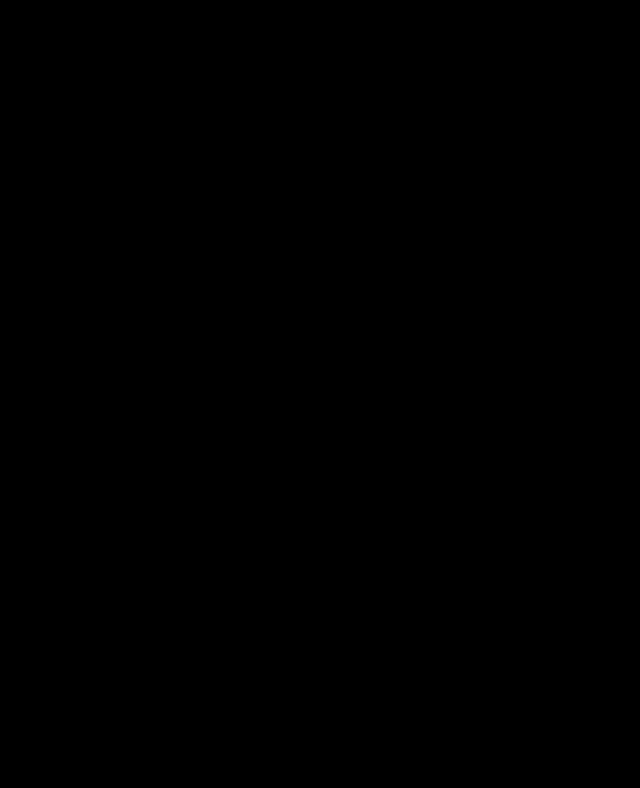
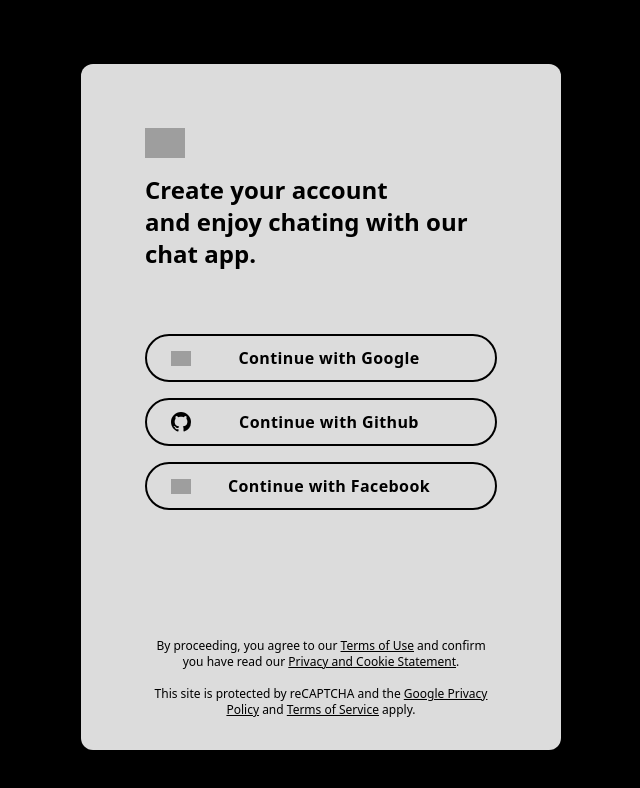
Before and after one commit to Paulhakeem/P.R.E-Chat-App, a Vue app: page /account in a window 1280 px wide. Before the commit this address had no page. Shown: the top 788 px of the page, without its empty margins (319-959 px from the left). Built offline with nearby package versions, Linux system fonts and the light colour scheme; no server answers; grey boxes are pictures that could not be loaded.

Commit message:
adding storage to store user profile picture

```diff
--- a/package.json
+++ b/package.json
@@ -14,6 +14,8 @@
     "@fortawesome/free-regular-svg-icons": "^6.4.2",
     "@fortawesome/free-solid-svg-icons": "^6.4.2",
     "@fortawesome/vue-fontawesome": "^3.0.3",
+    "@headlessui/vue": "^1.7.16",
+    "@vueuse/core": "^10.5.0",
     "firebase": "^10.5.2",
     "pinia": "^2.1.7",
     "vue": "^3.3.4",
--- a/src/components/NewMessage.vue
+++ b/src/components/NewMessage.vue
@@ -9,10 +9,13 @@ defineProps({
 </script>
 
 <template>
+  <Transition name="fade">
+
   <div
     v-show="modalActive"
     class="absolute w-full z-50 bg-[#000] bg-opacity-30 h-screen top-0 left-0 flex justify-center px-8"
   >
+  <Transition name="slide-fade">
     <div v-if="modalActive" class="p-4 bg-primary self-start mt-32 max-w-md">
       <font-awesome-icon
         @click="$emit('close-modal')"
@@ -21,5 +24,33 @@ defineProps({
       />
       <slot />
     </div>
+    </Transition>
   </div>
+</Transition>
 </template>
+
+<style scoped>
+.fade-enter-active,
+.fade-leave-active {
+  transition: opacity 0.5s ease;
+}
+
+.fade-enter-from,
+.fade-leave-to {
+  opacity: 0;
+}
+
+.slide-fade-enter-active {
+  transition: all 0.3s ease-out;
+}
+
+.slide-fade-leave-active {
+  transition: all 0.8s cubic-bezier(1, 0.5, 0.8, 1);
+}
+
+.slide-fade-enter-from,
+.slide-fade-leave-to {
+  transform: translateX(20px);
+  opacity: 0;
+}
+</style>
--- a/src/firebase/fbConfig.js
+++ b/src/firebase/fbConfig.js
@@ -1,6 +1,8 @@
 // Import the functions you need from the SDKs you need
 import { initializeApp } from "firebase/app"
 import { getFirestore } from "firebase/firestore"
+import { getStorage } from 'firebase/storage'
+import { getAuth } from "firebase/auth"
 
 const firebaseConfig = {
   apiKey: "AIzaSyDOEUALSkX3HxKbfGx-VedFhjmJJcHPoso",
@@ -15,3 +17,5 @@ const firebaseConfig = {
 // Initialize Firebase
 const app = initializeApp(firebaseConfig)
 export const db = getFirestore(app)
+export const auth = getAuth(app);
+export const storage = getStorage(app)
--- a/src/router/index.js
+++ b/src/router/index.js
@@ -1,5 +1,7 @@
 import { createRouter, createWebHistory } from 'vue-router'
 import HomeView from '../views/HomeView.vue'
+import { getAuth, onAuthStateChanged } from "firebase/auth"
+
 
 const router = createRouter({
   history: createWebHistory(import.meta.env.BASE_URL),
@@ -7,14 +9,43 @@ const router = createRouter({
     {
       path: '/',
       name: 'home',
-      component: HomeView
+      component: HomeView,
+      meta: {requiresAuth: true},
     },
     {
       path: '/chats',
       name: 'chatroom',
       component: () => import('../views/ChatRoom.vue')
+    },
+    {
+      path: '/account',
+      name: 'createaccount',
+      component: () => import('../views/CreateAccount.vue')
     }
   ]
 })
 
+const getCurrentUser = () => {
+  return new Promise ((resolve, reject) => {
+    const removeListener = onAuthStateChanged(
+      getAuth(),
+      (user) => {
+        removeListener(),
+        resolve(user)
+      },
+      reject
+    )
+  })
+}
+
+
+router.beforeEach(async(to, from, next) =>{
+  const isAuthenticated = await getCurrentUser()
+  const isAuthRequired = to.matched.some(record => record.meta.requiresAuth)
+
+  if (!isAuthenticated && isAuthRequired) next({ name: 'createaccount'})
+
+  else next()
+})
+
 export default router
--- a/src/store/chat.js
+++ b/src/store/chat.js
@@ -1,28 +1,27 @@
-import { defineStore } from "pinia"
-import { ref, onMounted } from "vue"
-import {db} from '../firebase/fbConfig'
-import { collection, addDoc, onSnapshot } from "firebase/firestore";
+import { defineStore } from "pinia";
+import { ref, onMounted, watchEffect } from "vue";
+import { db } from "../firebase/fbConfig";
+import { collection, addDoc, onSnapshot, updateDoc } from "firebase/firestore";
 
-export const useChatStore = defineStore('chats', () => {
-   const newMessage = ref(null)
-   const userName = ref(null)
-   const likes = ref(0)
-   const reply = ref(null)
-   const messages = ref ([])
-
+export const useChatStore = defineStore("chats", () => {
+  const isOnline = ref(false);
+  const newMessage = ref(null);
+  const userName = ref(null);
+  const likes = ref(0);
+  const reply = ref(null);
+  const messages = ref([]);
 
   const addMessage = () => {
-        addDoc(collection(db, "chats"), {
+    addDoc(collection(db, "chats", userId), {
       text: newMessage.value,
       userName: userName.value,
-          })
-          newMessage.value = ''
-    }
+    });
+    newMessage.value = "";
+  };
 
   const like = () => {
-        likes.value++
-
-    }
+    likes.value++;
+  };
 
   onMounted(() => {
     onSnapshot(collection(db, "chats"), (querySnapshot) => {
@@ -32,13 +31,15 @@ export const useChatStore = defineStore('chats', () => {
           id: doc.id,
           text: doc.data().text,
           userName: doc.data().userName,
-              }
-              dbChats.push(chat)
-            })
-            messages.value = dbChats
-        })
+        };
+        dbChats.push(chat);
+      });
+      messages.value = dbChats;
     })
 
-    return { newMessage, userName, likes, reply, messages, addMessage, like }
 
   })
+
+
+  return { newMessage, userName, likes, reply, messages, addMessage, like, isOnline };
+});
--- /dev/null
+++ b/src/store/profile.js
@@ -0,0 +1,9 @@
+import { defineStore } from "pinia"
+import { getStorage, ref } from "firebase/storage";
+
+
+export const useProfileStore = defineStore('profile', () => {
+    const storage = getStorage()
+
+    const imagesRef = ref(storage, 'images')
+})
--- /dev/null
+++ b/src/store/user.js
@@ -0,0 +1,25 @@
+import { defineStore } from "pinia"
+import { ref, onMounted, watchEffect } from "vue"
+import { db } from "../firebase/fbConfig"
+import { doc, updateDoc, onSnapshot } from "firebase/firestore"
+
+
+export const useUserStore = defineStore("user", () => {
+    const isOnline = ref(false)
+
+
+    const userRef = doc(db, 'users')
+
+    onMounted(() => {
+      onSnapshot(userRef, (snapshot) => {
+        isOnline.value = snapshot.exists() && snapshot.data().online
+      })
+    })
+
+
+      watchEffect(() => {
+        updateDoc(db, 'users', { online: isOnline.value })
+      })
+
+    return {isOnline}
+  })
--- /dev/null
+++ b/src/views/CreateAccount.vue
@@ -0,0 +1,122 @@
+<script setup>
+import { getAuth } from 'firebase/auth'
+import { useRouter } from 'vue-router';
+import { GoogleAuthProvider, signInWithPopup } from "firebase/auth"
+
+const provider = new GoogleAuthProvider()
+const router = useRouter()
+
+const googleLogin = () => {
+ signInWithPopup(getAuth(), provider)
+    .then(() => {
+      router.push({
+        path: "/"
+      })
+    })
+    .catch((error) => {
+      alert(error.message);
+    })
+}
+
+</script>
+
+<template>
+  <!-- component -->
+  <div class="relative py-16">
+    <div class="relative container m-auto px-6 text-[#000] md:px-12 xl:px-40">
+      <div class="m-auto md:w-8/12 lg:w-6/12 xl:w-6/12">
+        <div class="rounded-xl bg-primary shadow-xl">
+          <div class="p-6 sm:p-16">
+            <div class="space-y-4">
+              <img
+                src="https://tailus.io/sources/blocks/social/preview/images/icon.svg"
+                loading="lazy"
+                class="w-10 text-secondary"
+                alt="tailus logo"
+              />
+              <h2
+                class="mb-8 text-2xl text-cyan-900 font-bold first-letter:uppercase"
+              >
+                create your account <br />
+                and enjoy chating with our chat app.
+              </h2>
+            </div>
+            <div class="mt-16 grid space-y-4">
+              <button
+              @click="googleLogin"
+                class="group h-12 px-6 border-2 border-gray-300 rounded-full transition duration-300 hover:border-blue-400 focus:bg-blue-50 active:bg-blue-100"
+              >
+                <div
+                  class="relative flex items-center space-x-4 justify-center"
+                >
+                  <img
+                    src="https://tailus.io/sources/blocks/social/preview/images/google.svg"
+                    class="absolute left-0 w-5"
+                    alt="google logo"
+                  />
+                  <span
+                    class="block w-max font-semibold tracking-wide text-gray-700 text-sm transition duration-300 group-hover:text-blue-600 sm:text-base"
+                    >Continue with Google</span
+                  >
+                </div>
+              </button>
+              <button
+                class="group h-12 px-6 border-2 border-gray-300 rounded-full transition duration-300 hover:border-blue-400 focus:bg-blue-50 active:bg-blue-100"
+              >
+                <div
+                  class="relative flex items-center space-x-4 justify-center"
+                >
+                  <svg
+                    xmlns="http://www.w3.org/2000/svg"
+                    fill="currentColor"
+                    class="absolute left-0 w-5 text-gray-700"
+                    viewBox="0 0 16 16"
+                  >
+                    <path
+                      d="M8 0C3.58 0 0 3.58 0 8c0 3.54 2.29 6.53 5.47 7.59.4.07.55-.17.55-.38 0-.19-.01-.82-.01-1.49-2.01.37-2.53-.49-2.69-.94-.09-.23-.48-.94-.82-1.13-.28-.15-.68-.52-.01-.53.63-.01 1.08.58 1.23.82.72 1.21 1.87.87 2.33.66.07-.52.28-.87.51-1.07-1.78-.2-3.64-.89-3.64-3.95 0-.87.31-1.59.82-2.15-.08-.2-.36-1.02.08-2.12 0 0 .67-.21 2.2.82.64-.18 1.32-.27 2-.27.68 0 1.36.09 2 .27 1.53-1.04 2.2-.82 2.2-.82.44 1.1.16 1.92.08 2.12.51.56.82 1.27.82 2.15 0 3.07-1.87 3.75-3.65 3.95.29.25.54.73.54 1.48 0 1.07-.01 1.93-.01 2.2 0 .21.15.46.55.38A8.012 8.012 0 0 0 16 8c0-4.42-3.58-8-8-8z"
+                    />
+                  </svg>
+                  <span
+                    class="block w-max font-semibold tracking-wide text-gray-700 text-sm transition duration-300 group-hover:text-blue-600 sm:text-base"
+                    >Continue with Github</span
+                  >
+                </div>
+              </button>
+              <button
+                class="group h-12 px-6 border-2 border-gray-300 rounded-full transition duration-300 hover:border-blue-400 focus:bg-blue-50 active:bg-blue-100"
+              >
+                <div
+                  class="relative flex items-center space-x-4 justify-center"
+                >
+                  <img
+                    src="https://upload.wikimedia.org/wikipedia/en/0/04/Facebook_f_logo_%282021%29.svg"
+                    class="absolute left-0 w-5"
+                    alt="Facebook logo"
+                  />
+                  <span
+                    class="block w-max font-semibold tracking-wide text-gray-700 text-sm transition duration-300 group-hover:text-blue-600 sm:text-base"
+                    >Continue with Facebook</span
+                  >
+                </div>
+              </button>
+            </div>
+
+            <div class="mt-32 space-y-4 text-gray-600 text-center sm:-mb-8">
+              <p class="text-xs">
+                By proceeding, you agree to our
+                <a href="#" class="underline">Terms of Use</a> and confirm you
+                have read our
+                <a href="#" class="underline">Privacy and Cookie Statement</a>.
+              </p>
+              <p class="text-xs">
+                This site is protected by reCAPTCHA and the
+                <a href="#" class="underline">Google Privacy Policy</a> and
+                <a href="#" class="underline">Terms of Service</a> apply.
+              </p>
+            </div>
+          </div>
+        </div>
+      </div>
+    </div>
+  </div>
+</template>
--- a/src/views/HomeView.vue
+++ b/src/views/HomeView.vue
@@ -4,6 +4,7 @@ import { RouterLink } from "vue-router";
 import { useChatStore } from "../store/chat.js"
 
 const chats = useChatStore()
+
 
 </script>
 
@@ -13,6 +14,7 @@ const chats = useChatStore()
   >
     <h1 class="text-secondary font-medium text-2xl mt-8">P.R.E Chat App</h1>
     <form class="text-center my-8">
+
       <h2 class="text-primary text-xl">Enter your user name</h2>
       <div class="mx-4 my-2">
         <input
```
Also changed, not shown: src/views/ChatRoom.vue (+22 -6 lines), src/assets/avatar.jpg (added), 1 other file (tests, documents, lock files or other folders). Lines whose indentation alone changed are shown as unchanged.
